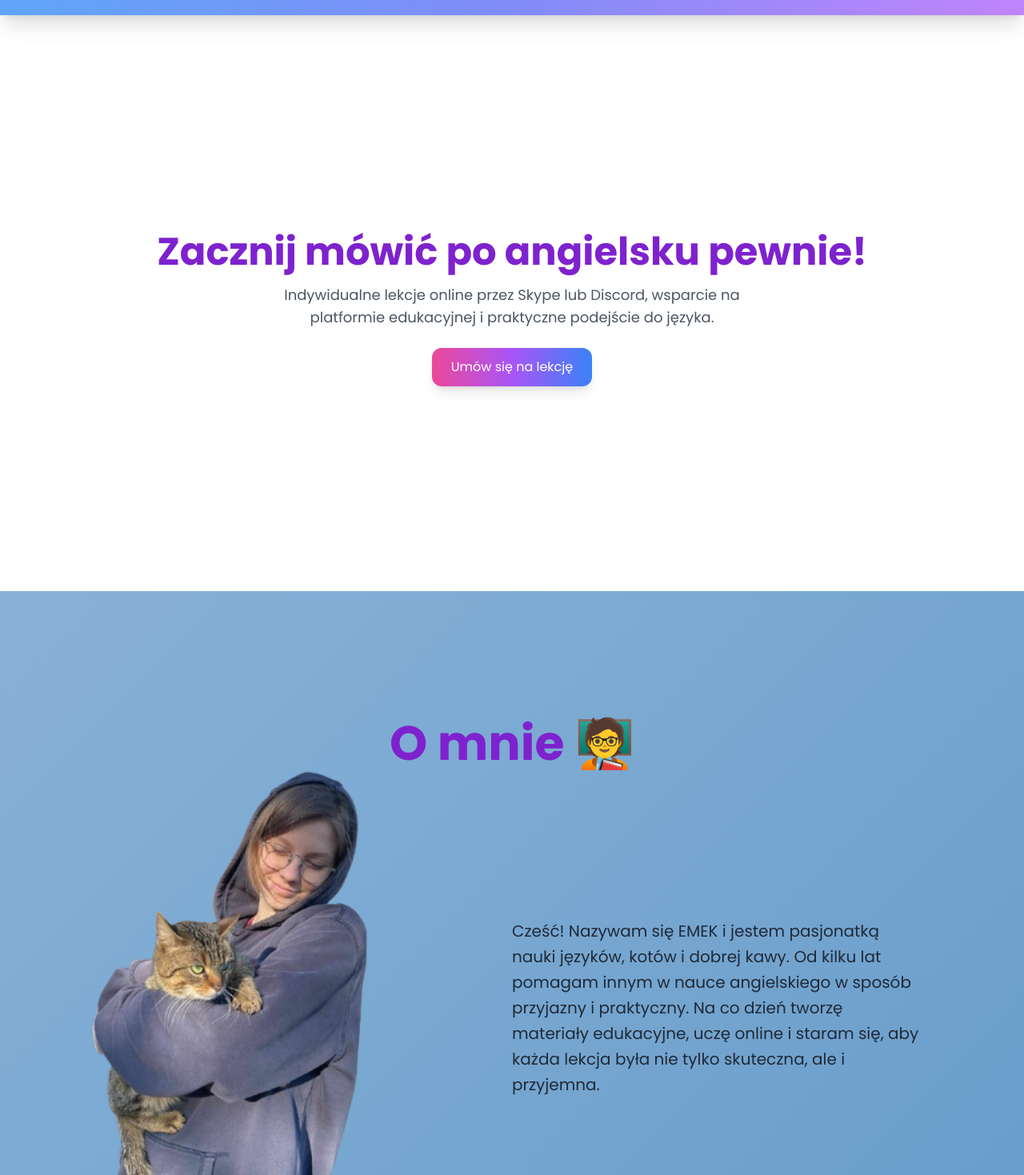
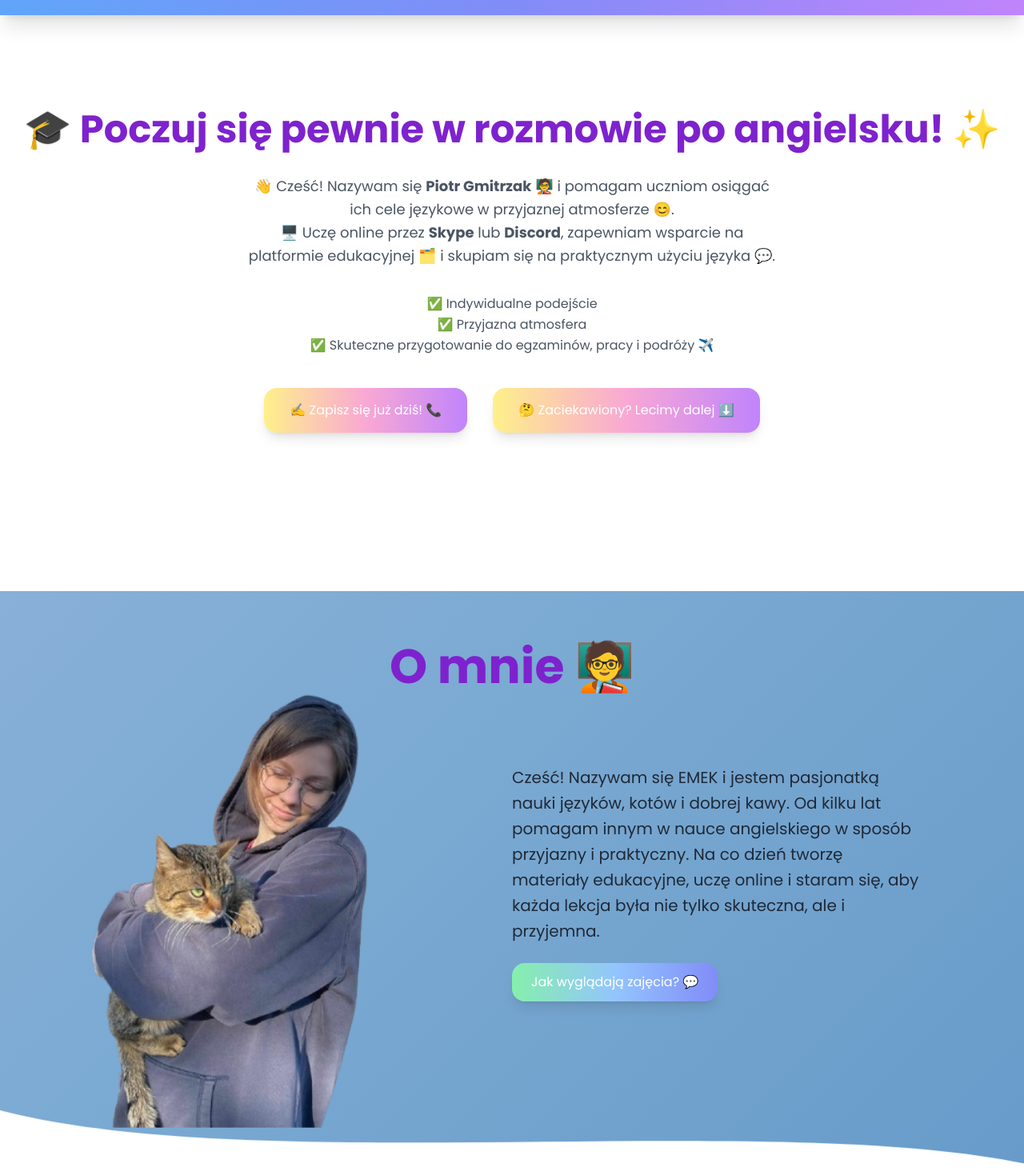
Before and after one commit to piotrgmitrzak/portfolioapp, a React (Vite) app: page / in a window 1280 px wide. Shown: the part 61-1530 px from the top of the page at 80% size. Built offline with nearby package versions, Linux system fonts and the light colour scheme.

Commit message:
Half the job done

```diff
--- a/src/About.css
+++ b/src/About.css
@@ -1,4 +1,3 @@
-/* Animowany gradient tła */
 .animated-gradient {
     background: linear-gradient(135deg, #d2e8f4, #A0B9E0, #7BAAD2, #5C92C4);
     background-size: 300% 300%;
@@ -11,8 +10,6 @@
     50% { background-position: 100% 50%; }
     100% { background-position: 0% 50%; }
 }
-
-/* Animacja fali */
 .wave-animation {
     animation: waveFloat 6s ease-in-out infinite;
 }
--- a/src/App.jsx
+++ b/src/App.jsx
@@ -1,7 +1,8 @@
+import { useRef } from "react";
 import Navbar from "./components/Navbar";
-import Person from "./components/Person";
+import Home from "./components/Home";
 import About from "./components/About";
-import { useRef } from "react";
+import { useScrollTo } from "./useScrollTo";
 
 function App() {
   const aboutRef = useRef(null);
@@ -10,7 +11,15 @@ function App() {
   const opinionsRef = useRef(null);
   const contactRef = useRef(null);
 
-  const scrollToSection = (ref) => ref.current.scrollIntoView({ behavior: "smooth" });
+  const scrollToSection = (ref) => {
+    const navbarHeight = 77;
+    const offset = ref.current.offsetTop - navbarHeight;
+    window.scrollTo({
+        top: offset,
+        behavior: 'smooth',
+    });
+}
+
 
   return (
     <>
@@ -22,9 +31,11 @@ function App() {
         opinionsRef={opinionsRef}
         contactRef={contactRef}
       />
-      <Person offerRef={offerRef} />
+      <Home
+        scrollToSection={scrollToSection}
+        aboutRef={aboutRef}
+      />
       <About aboutRef={aboutRef} />
-
     </>
   );
 }
--- a/src/components/About.jsx
+++ b/src/components/About.jsx
@@ -6,14 +6,14 @@ function About({ aboutRef }) {
   return (
     <motion.section
       ref={aboutRef}
-      className="relative w-full pt-20 pb-12 px-8 flex items-center justify-center overflow-hidden animated-gradient"
+      className="relative w-full pt-16 pb-4 px-8 flex flex-col justify-start items-center overflow-visible animated-gradient"
       initial={{ opacity: 0, y: 50 }}
       whileInView={{ opacity: 1, y: 0 }}
       transition={{ duration: 1 }}
       viewport={{ once: true }}
     >
       <div className="max-w-5xl w-full mx-auto relative z-10 mt-0">
-        <h2 className="text-6xl font-extrabold mb-8 text-purple-700 text-center mt-20">
+        <h2 className="text-6xl font-extrabold mb-8 text-purple-700 text-center">
           O mnie 🧑‍🏫
         </h2>
         <div className="flex flex-col md:flex-row items-center justify-between gap-10">
@@ -27,14 +27,23 @@ function About({ aboutRef }) {
               }}
             />
           </div>
-          <p className="max-w-lg text-gray-800 text-xl leading-8 text-left -mt-10">
-            Cześć! Nazywam się EMEK i jestem pasjonatką nauki języków, kotów i dobrej kawy.
-            Od kilku lat pomagam innym w nauce angielskiego w sposób przyjazny i praktyczny.
-            Na co dzień tworzę materiały edukacyjne, uczę online i staram się, aby każda lekcja
-            była nie tylko skuteczna, ale i przyjemna.
-          </p>
+          <div className="flex flex-col gap-6 max-w-lg -mt-40">
+            <p className="text-gray-800 text-xl leading-8 text-left">
+              Cześć! Nazywam się EMEK i jestem pasjonatką nauki języków, kotów i dobrej kawy.
+              Od kilku lat pomagam innym w nauce angielskiego w sposób przyjazny i praktyczny.
+              Na co dzień tworzę materiały edukacyjne, uczę online i staram się, aby każda lekcja
+              była nie tylko skuteczna, ale i przyjemna.
+            </p>
+            <motion.button
+                whileHover={{ scale: 1.05 }}
+                className="bg-gradient-to-r from-green-300 via-blue-300 to-indigo-400 text-white px-6 py-3 rounded-2xl shadow-lg hover:brightness-110 transition w-fit self-start"
+            >
+                Jak wyglądają zajęcia? 💬
+            </motion.button>
+          </div>
         </div>
       </div>
+
       <div className="absolute bottom-0 left-0 w-full overflow-hidden leading-[0]">
         <svg
           className="wave-animation relative block w-[calc(100%+1.3px)] h-[100px]"
--- /dev/null
+++ b/src/components/Home.jsx
@@ -0,0 +1,44 @@
+import { motion } from "framer-motion";
+
+function Home({ scrollToSection, aboutRef, contactRef }) {
+    return (
+        <motion.section
+            initial={{ opacity: 0, y: 50 }}
+            animate={{ opacity: 1, y: 0 }}
+            transition={{ duration: 1 }}
+            className="h-screen flex flex-col justify-center items-center text-center px-4 gap-4"
+        >
+            <h2 className="text-5xl font-bold mb-4 text-purple-700">
+                🎓 Poczuj się pewnie w rozmowie po angielsku! ✨
+            </h2>
+            <p className="text-lg max-w-2xl mb-4 text-gray-600 leading-relaxed">
+                👋 Cześć! Nazywam się <strong>Piotr Gmitrzak</strong> 🧑‍🏫 i pomagam uczniom osiągać ich cele językowe w przyjaznej atmosferze 😊.<br/>
+                🖥️ Uczę online przez <strong>Skype</strong> lub <strong>Discord</strong>, zapewniam wsparcie na platformie edukacyjnej 🗂️ i skupiam się na praktycznym użyciu języka 💬.
+            </p>
+            <p className="text-md max-w-xl mb-6 text-gray-600 leading-relaxed">
+                ✅ Indywidualne podejście <br/>
+                ✅ Przyjazna atmosfera <br/>
+                ✅ Skuteczne przygotowanie do egzaminów, pracy i podróży ✈️
+            </p>
+
+            <div className="flex flex-wrap justify-center gap-8">
+                <motion.button
+                    whileHover={{ scale: 1.05 }}
+                    className="bg-gradient-to-r from-yellow-200 via-pink-300 to-purple-400 text-white px-8 py-4 rounded-2xl hover:brightness-110 transition shadow-lg"
+                    onClick={() => scrollToSection(contactRef)}
+                >
+                    ✍️ Zapisz się już dziś! 📞
+                </motion.button>
+                <motion.button
+                    whileHover={{ scale: 1.05 }}
+                    className="bg-gradient-to-r from-yellow-200 via-pink-300 to-purple-400 text-white px-8 py-4 rounded-2xl hover:brightness-110 transition shadow-lg"
+                    onClick={() => scrollToSection(aboutRef)}
+                >
+                    🤔 Zaciekawiony? Lecimy dalej ⬇️
+                </motion.button>
+            </div>
+        </motion.section>
+    );
+}
+
+export default Home;
--- a/src/components/Person.jsx
+++ /dev/null
@@ -1,24 +0,0 @@
-import { motion } from "framer-motion";
-
-function Person({ scrollToSection, contactRef }) {
-    return (
-        <motion.section
-            initial={{ opacity: 0, y: 50 }}
-            animate={{ opacity: 1, y: 0 }}
-            transition={{ duration: 1 }}
-            className="h-screen flex flex-col justify-center items-center text-center pt-24"
-        >
-            <h2 className="text-5xl font-bold mb-4 text-purple-700">Zacznij mówić po angielsku pewnie!</h2>
-            <p className="text-lg max-w-xl mb-6 text-gray-600">Indywidualne lekcje online przez Skype lub Discord, wsparcie na platformie edukacyjnej i praktyczne podejście do języka.</p>
-            <motion.button
-                whileHover={{ scale: 1.05 }}
-                className="bg-gradient-to-r from-pink-500 via-purple-500 to-blue-500 text-white px-6 py-3 rounded-xl hover:brightness-110 transition shadow-lg"
-                onClick={() => scrollToSection(contactRef)}
-            >
-                Umów się na lekcję
-            </motion.button>
-        </motion.section>
-    );
-}
-
-export default Person;
--- a/src/index.css
+++ b/src/index.css
@@ -10,6 +10,3 @@ body, #root {
     width: 100%;
     height: 100%;
 }
-.clip-bottom {
-    clip-path: polygon(0 0, 100% 0, 100% 90%, 0% 100%);
-}
--- /dev/null
+++ b/src/useScrollTo.js
@@ -0,0 +1,14 @@
+import { useCallback } from "react";
+
+export function useScrollTo(navbarSelector = 'nav', extraOffset = 20) {
+    return useCallback((ref) => {
+        if (!ref?.current) return;
+
+        const navbar = document.querySelector(navbarSelector);
+        const navbarHeight = navbar ? navbar.offsetHeight : 0;
+
+        const y = ref.current.getBoundingClientRect().top + window.pageYOffset - navbarHeight - extraOffset;
+
+        window.scrollTo({ top: y, behavior: 'smooth' });
+    }, [navbarSelector, extraOffset]);
+}
```
